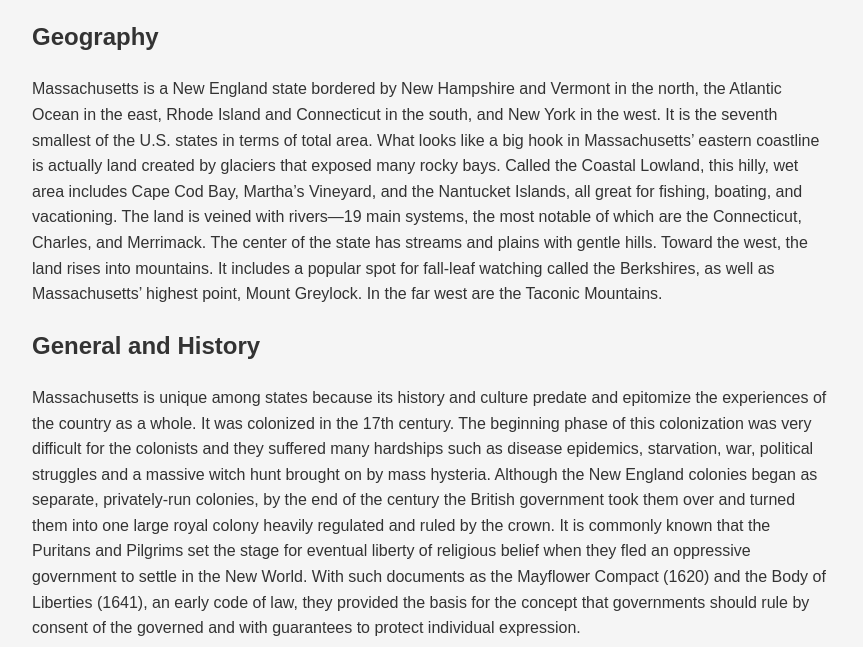
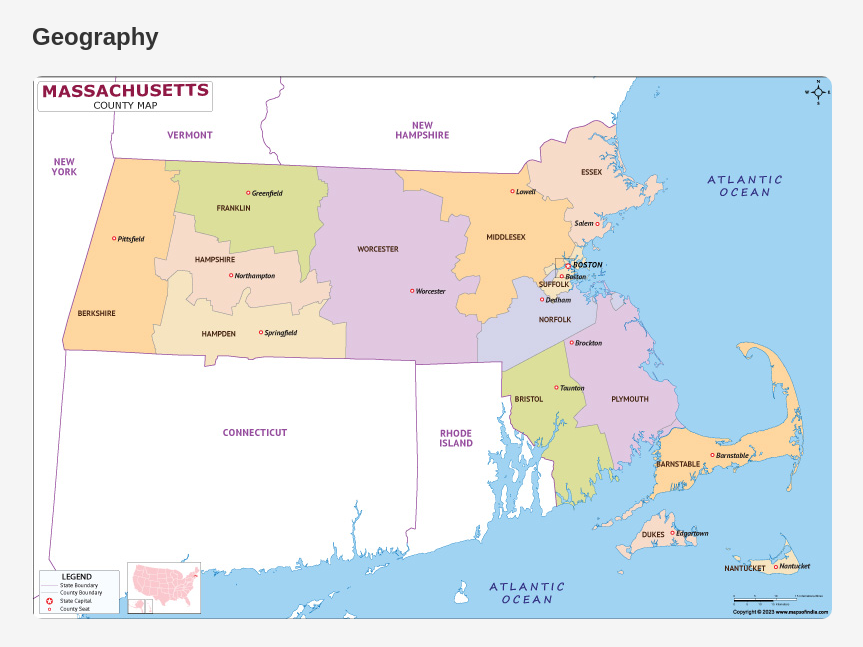
Before and after one commit to Savannah2300/Massachusetts-Facts, a plain HTML site: page index.html in a window 1280 px wide. Shown: the part 146-793 px from the top of the page, without its empty margins (208-1071 px from the left). Drawn offline with Linux system fonts and the light colour scheme.

Commit message:
Update index.html
added map pic

```diff
--- a/index.html
+++ b/index.html
@@ -25,6 +25,7 @@
 <body>
   <h1>Everything you need to know about Massachusetts!</h1>
   <h2>Geography</h2>
+  <img src="massachusetts-county-map.jpg" alt="Map of Massachusetts" />
   <p>Massachusetts is a New England state bordered by New Hampshire and Vermont in the north, the Atlantic Ocean in the east, Rhode Island and Connecticut in the south, and New York in the west. It is the seventh smallest of the U.S. states in terms of total area.
 What looks like a big hook in Massachusetts’ eastern coastline is actually land created by glaciers that exposed many rocky bays. Called the Coastal Lowland, this hilly, wet area includes Cape Cod Bay, Martha’s Vineyard, and the Nantucket Islands, all great for fishing, boating, and vacationing. The land is veined with rivers—19 main systems, the most notable of which are the Connecticut, Charles, and Merrimack.
 The center of the state has streams and plains with gentle hills. Toward the west, the land rises into mountains. It includes a popular spot for fall-leaf watching called the Berkshires, as well as Massachusetts’ highest point, Mount Greylock. In the far west are the Taconic Mountains. </p>
```
